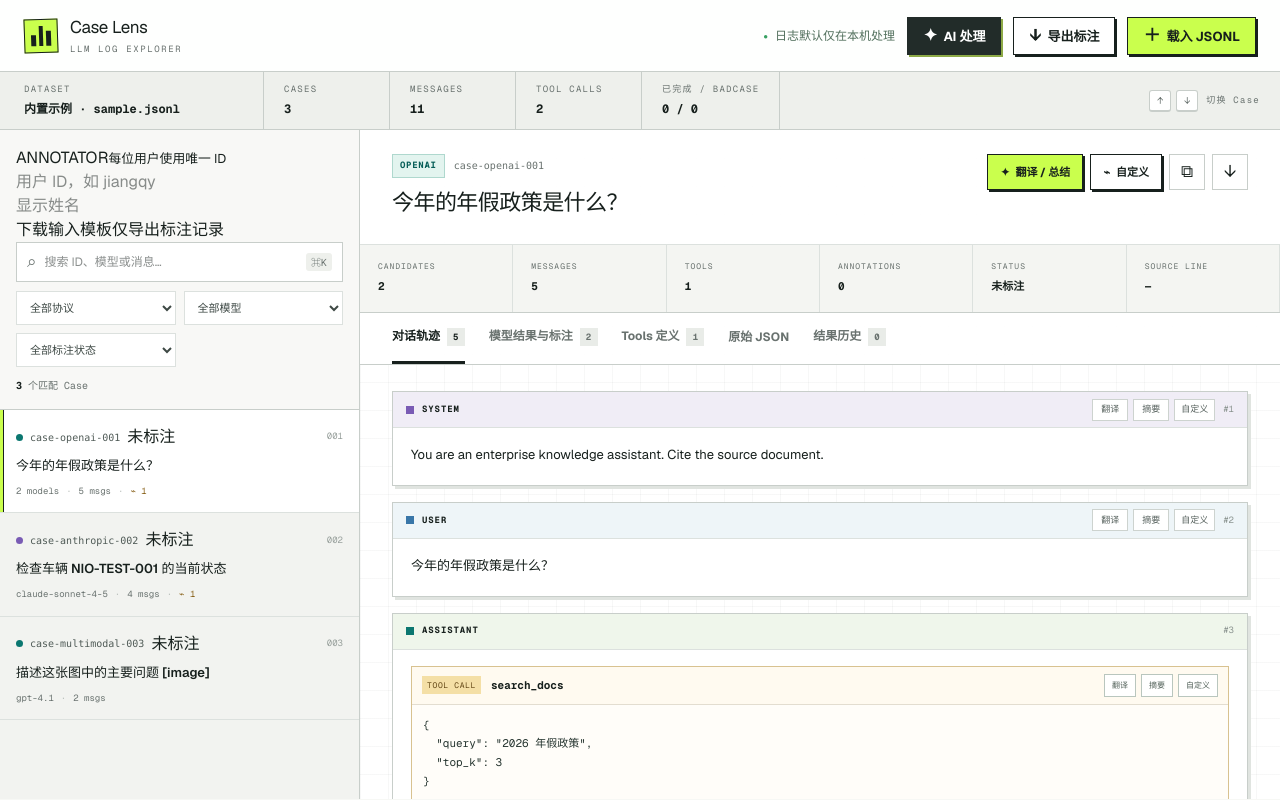
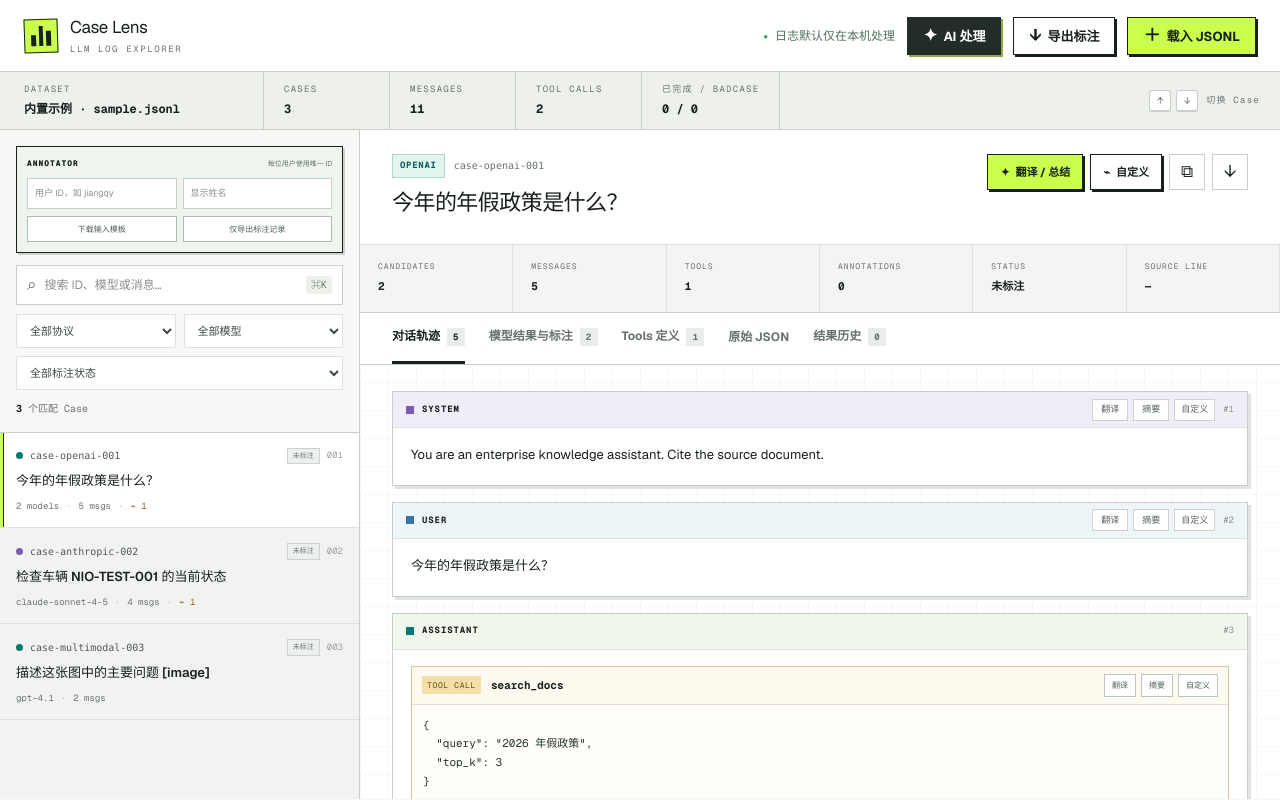
Before and after one commit to QingyangJiang/llm-log-case-viewer, a Next.js app: page / in a window 1280 px wide. Built offline with nearby package versions, Linux system fonts and the light colour scheme.

Commit message:
Style model comparison annotation workspace

```diff
--- a/app/globals.css
+++ b/app/globals.css
@@ -58,6 +58,16 @@ kbd { display: inline-flex; min-width: 22px; height: 22px; align-items: center;
 .workspace { height: calc(100vh - 131px); display: grid; grid-template-columns: 360px minmax(0,1fr); }
 .sidebar { min-width: 0; border-right: 1px solid var(--line-strong); background: #f2f3f0; display: flex; flex-direction: column; overflow: hidden; }
 .sidebar-tools { padding: 16px; border-bottom: 1px solid var(--line-strong); background: #f8f8f6; }
+.annotator-panel { margin-bottom: 12px; padding: 10px; border: 1px solid var(--ink); background: #eef5ee; box-shadow: 2px 2px 0 #cbd5cd; }
+.annotator-panel > div:first-child { display: flex; align-items: baseline; justify-content: space-between; gap: 8px; }
+.annotator-panel > div:first-child span { font-family: var(--font-geist-mono), monospace; font-size: 8px; font-weight: 750; letter-spacing: .12em; }
+.annotator-panel > div:first-child small { color: var(--muted); font-size: 7px; }
+.annotator-fields { margin-top: 8px; display: grid; grid-template-columns: 1fr 1fr; gap: 6px; }
+.annotator-fields input { width: 100%; min-width: 0; height: 31px; padding: 0 7px; border: 1px solid var(--line-strong); background: white; outline: 0; font-size: 9px; }
+.annotator-fields input:focus { border-color: var(--ink); }
+.annotator-actions { margin-top: 7px; display: flex; gap: 6px; }
+.annotator-actions button { flex: 1; min-height: 26px; padding: 0 6px; border: 1px solid #adb9b1; background: white; cursor: pointer; color: #4d5c54; font-size: 8px; }
+.annotator-actions button:hover { border-color: var(--ink); background: var(--accent); }
 .search-box { height: 40px; padding: 0 10px; border: 1px solid var(--line-strong); background: white; display: flex; align-items: center; gap: 8px; }
 .search-box:focus-within { border-color: var(--ink); box-shadow: 0 0 0 1px var(--ink); }
 .search-box input { border: 0; outline: 0; min-width: 0; flex: 1; background: transparent; font-size: 12px; }
@@ -65,6 +75,7 @@ kbd { display: inline-flex; min-width: 22px; height: 22px; align-items: center;
 .search-box kbd { height: 18px; min-width: 26px; border-width: 0; background: #eef0ec; }
 .filters { display: grid; grid-template-columns: 1fr 1fr; gap: 8px; margin-top: 9px; }
 .filters select { width: 100%; height: 34px; padding: 0 26px 0 9px; border: 1px solid var(--line); background: white; color: #3e4945; font-size: 11px; }
+.filters .annotation-filter { grid-column: 1 / -1; }
 .result-count { margin-top: 11px; color: var(--muted); font-size: 10px; font-family: var(--font-geist-mono), monospace; }
 .result-count strong { color: var(--ink); }
 .case-list { flex: 1; overflow: auto; scrollbar-color: #bcc3be transparent; scrollbar-width: thin; }
@@ -77,6 +88,12 @@ kbd { display: inline-flex; min-width: 22px; height: 22px; align-items: center;
 .protocol-dot { width: 7px; height: 7px; border-radius: 50%; flex: 0 0 auto; background: #7c8883; }
 .protocol-dot.openai { background: var(--teal); }.protocol-dot.anthropic { background: var(--purple); }
 .row-index { margin-left: auto; color: #98a09c; font-family: var(--font-geist-mono), monospace; font-size: 9px; }
+.annotation-status { margin-left: auto; padding: 2px 5px; border: 1px solid #cbd2ce; background: #eef0ed; color: #6e7773; font-family: var(--font-geist-mono), monospace; font-size: 7px; white-space: nowrap; }
+.annotation-status.draft { border-color: #d8b46e; background: #fff4dc; color: #83591c; }
+.annotation-status.submitted { border-color: #8dbba0; background: #e4f5e9; color: #296244; }
+.badcase-badge { padding: 2px 4px; background: #a53e37; color: white; font-family: var(--font-geist-mono), monospace; font-size: 7px; font-weight: 750; }
+.case-row-top .annotation-status + .row-index,.case-row-top .badcase-badge + .row-index { margin-left: 0; }
+.case-row.badcase { box-shadow: inset -3px 0 0 #b64b43; }
 .case-row p { margin: 8px 0 9px; font-size: 13px; line-height: 1.45; font-weight: 590; display: -webkit-box; -webkit-line-clamp: 2; -webkit-box-orient: vertical; overflow: hidden; }
 .case-row-meta { display: flex; align-items: center; gap: 7px; color: var(--muted); font-family: var(--font-geist-mono), monospace; font-size: 9px; }
 .case-row-meta span + span::before { content: "·"; margin-right: 7px; color: #b2b8b4; }
@@ -108,6 +125,32 @@ kbd { display: inline-flex; min-width: 22px; height: 22px; align-items: center;
 .tabs button span { display: inline-flex; min-width: 18px; height: 18px; align-items: center; justify-content: center; margin-left: 4px; background: #e9ece8; font-family: var(--font-geist-mono), monospace; font-size: 9px; }
 .tab-content { padding: 26px 32px 72px; }
 .conversation { max-width: 940px; margin: 0 auto; display: flex; flex-direction: column; gap: 16px; }
+.candidate-workspace { max-width: 1320px; margin: 0 auto; }
+.candidate-workspace-head { min-height: 70px; padding: 13px 15px; display: flex; align-items: center; justify-content: space-between; gap: 18px; border: 1px solid var(--ink); background: #222c29; color: white; box-shadow: 3px 3px 0 var(--accent); }
+.candidate-workspace-head span { color: var(--accent); font-family: var(--font-geist-mono), monospace; font-size: 7px; letter-spacing: .15em; }
+.candidate-workspace-head h3 { margin: 4px 0 0; font-size: 16px; }
+.candidate-workspace-head p { margin: 0; color: #c4cdc8; font-size: 9px; }.candidate-workspace-head strong { color: white; }
+.candidate-grid { margin-top: 15px; display: grid; grid-template-columns: repeat(auto-fit,minmax(min(100%,420px),1fr)); align-items: start; gap: 16px; }
+.candidate-card { min-width: 0; border: 1px solid var(--ink); background: white; box-shadow: 4px 4px 0 #dfe3df; }
+.candidate-card.submitted { box-shadow: 4px 4px 0 #94c2a6; }.candidate-card.badcase { border-color: #a53e37; box-shadow: 4px 4px 0 #d9a09b; }
+.candidate-card > header { min-height: 60px; padding: 11px 13px; display: flex; align-items: center; justify-content: space-between; gap: 12px; border-bottom: 1px solid var(--ink); background: #f3f5f2; }
+.candidate-card > header span { color: var(--muted); font-size: 8px; }.candidate-card > header h3 { margin: 4px 0 0; font-family: var(--font-geist-mono), monospace; font-size: 12px; }
+.candidate-badges { display: flex; align-items: center; gap: 5px; }.candidate-badges span { padding: 3px 5px; border: 1px solid #c8cfcb; background: white; white-space: nowrap; font-family: var(--font-geist-mono), monospace; font-size: 7px !important; }.candidate-badges .submitted { border-color: #75a88a; background: #e4f5e9; color: #296244; }.candidate-badges .draft { border-color: #d8b46e; background: #fff4dc; color: #83591c; }
+.candidate-output { min-height: 260px; border-bottom: 1px solid var(--ink); }
+.candidate-reasoning,.candidate-metadata { border-bottom: 1px solid var(--line); background: #f7f5fb; }.candidate-reasoning summary,.candidate-metadata summary { padding: 10px 12px; cursor: pointer; color: #695783; font-family: var(--font-geist-mono), monospace; font-size: 8px; font-weight: 700; }.candidate-reasoning pre { max-height: 260px; margin: 0; padding: 12px; overflow: auto; border-top: 1px solid #e2dcea; color: #4f4858; font-size: 10px; line-height: 1.65; white-space: pre-wrap; overflow-wrap: anywhere; }
+.candidate-empty { margin: 0; padding: 10px 12px; border-bottom: 1px solid var(--line); color: #979f9b; font-size: 9px; font-style: italic; }
+.candidate-response > span { display: block; padding: 9px 12px 0; color: #39705a; font-family: var(--font-geist-mono), monospace; font-size: 7px; font-weight: 750; letter-spacing: .12em; }
+.candidate-response pre { max-height: 420px; margin: 0; padding: 10px 12px 15px; overflow: auto; font-family: var(--font-geist-sans), sans-serif; font-size: 12px; line-height: 1.75; white-space: pre-wrap; overflow-wrap: anywhere; }
+.candidate-metadata { border-top: 1px solid var(--line); border-bottom: 0; background: #f4f6f4; }
+.annotation-form { padding: 14px; background: #fafbf9; }
+.score-grid { display: grid; grid-template-columns: 1fr 1fr; gap: 10px; }
+.score-grid fieldset { min-width: 0; margin: 0; padding: 9px; border: 1px solid var(--line-strong); background: white; }.score-grid legend { padding: 0 4px; font-size: 9px; font-weight: 700; }.score-grid legend small { display: block; margin-top: 2px; color: var(--muted); font-size: 7px; font-weight: 400; }.score-grid fieldset > div { margin-top: 6px; display: grid; grid-template-columns: repeat(5,1fr); gap: 4px; }.score-grid button { height: 27px; padding: 0; border: 1px solid #cbd2ce; background: white; cursor: pointer; font-family: var(--font-geist-mono), monospace; font-size: 9px; }.score-grid button:hover { border-color: var(--ink); }.score-grid button.active { border-color: var(--ink); background: var(--accent); color: var(--accent-ink); font-weight: 750; }
+.badcase-switch { margin-top: 12px; padding: 9px 10px; display: flex; align-items: center; gap: 8px; border: 1px solid #d5a29e; background: #fff2f0; color: #873832; font-size: 10px; font-weight: 700; }.badcase-switch input { accent-color: #a53e37; }
+.badcase-tags { margin-top: 7px; display: flex; flex-wrap: wrap; gap: 5px; }.badcase-tags button { min-height: 25px; padding: 0 7px; border: 1px solid #d8aaa6; background: white; cursor: pointer; color: #7f4b47; font-size: 8px; }.badcase-tags button.active { border-color: #8e322c; background: #a53e37; color: white; }
+.annotation-note { display: block; margin-top: 11px; }.annotation-note > span { display: block; margin-bottom: 5px; color: #53605b; font-size: 9px; font-weight: 650; }.annotation-note textarea { width: 100%; padding: 9px; resize: vertical; border: 1px solid var(--line-strong); background: white; outline: 0; font-size: 10px; line-height: 1.55; }.annotation-note textarea:focus { border-color: var(--ink); }
+.annotation-error { margin: 8px 0 0; color: #a13f38; font-size: 9px; }
+.annotation-actions { margin-top: 10px; display: flex; justify-content: flex-end; gap: 7px; }.annotation-actions button { min-height: 32px; padding: 0 10px; border: 1px solid var(--ink); background: white; cursor: pointer; font-size: 9px; font-weight: 650; }.annotation-actions button.submit { background: var(--accent); box-shadow: 2px 2px 0 var(--ink); }.annotation-actions button:disabled { opacity: .42; cursor: not-allowed; }
+.annotation-history { margin-top: 18px; border: 1px solid var(--line-strong); background: white; }.annotation-history > summary { padding: 12px 14px; cursor: pointer; font-size: 10px; font-weight: 700; }.annotation-history > div { border-top: 1px solid var(--line); }.annotation-history article { padding: 10px 12px; display: grid; grid-template-columns: auto auto auto auto 1fr; align-items: center; gap: 8px; border-bottom: 1px solid var(--line); }.annotation-history article > span { padding: 2px 5px; background: #fff4dc; color: #83591c; font-size: 7px; }.annotation-history article > span.submitted { background: #e4f5e9; color: #296244; }.annotation-history article strong { font-size: 9px; }.annotation-history article code { color: var(--muted); font-size: 8px; }.annotation-history article b { color: #a53e37; font-size: 7px; }.annotation-history article small { text-align: right; color: var(--muted); font-size: 7px; }.annotation-history article p { grid-column: 1 / -1; margin: 0; color: #59635f; font-size: 9px; }
 .message-card { border: 1px solid var(--line-strong); background: white; box-shadow: 3px 3px 0 #e0e4e0; }
 .message-head { height: 36px; padding: 0 13px; display: flex; align-items: center; justify-content: space-between; border-bottom: 1px solid var(--line); background: #f5f6f3; }
 .role-wrap { display: flex; align-items: center; gap: 8px; }
@@ -273,7 +316,7 @@ kbd { display: inline-flex; min-width: 22px; height: 22px; align-items: center;
 .ai-drawer-result-note button { height: 29px; margin-top: 9px; padding: 0 9px; border: 1px solid var(--ink); background: white; cursor: pointer; font-size: 8px; }
 
 @media (max-width: 900px) {
-  .workspace { grid-template-columns: 300px minmax(0,1fr); }.case-facts { grid-template-columns: repeat(3,1fr); }.case-facts > div { border-bottom: 1px solid var(--line); }.privacy-badge,.shortcut-hint { display: none !important; }.stat-strip > div:first-child { min-width: 200px; }.top-actions .ai-button { font-size: 0; width: 38px; padding: 0; }.top-actions .ai-button .icon { margin: 0; }
+  .workspace { grid-template-columns: 300px minmax(0,1fr); }.case-facts { grid-template-columns: repeat(3,1fr); }.case-facts > div { border-bottom: 1px solid var(--line); }.privacy-badge,.shortcut-hint { display: none !important; }.stat-strip > div:first-child { min-width: 200px; }.top-actions .ai-button { font-size: 0; width: 38px; padding: 0; }.top-actions .ai-button .icon { margin: 0; }.candidate-grid { grid-template-columns: 1fr; }.candidate-workspace-head { align-items: flex-start; flex-direction: column; }
 }
 
 @media (max-width: 680px) {
@@ -282,4 +325,6 @@ kbd { display: inline-flex; min-width: 22px; height: 22px; align-items: center;
 
 @media (max-width: 480px) { .context-config-grid { grid-template-columns: 1fr; }.context-budget { align-items: flex-start; flex-direction: column; }.context-budget strong { text-align: left; } }
 
+@media (max-width: 560px) { .annotator-fields,.score-grid { grid-template-columns: 1fr; }.annotation-history article { grid-template-columns: auto auto 1fr; }.annotation-history article small { grid-column: 1 / -1; text-align: left; }.top-actions > .button:not(.primary):not(.ai-button) { display: none; } }
+
 @media (prefers-reduced-motion: reduce) { * { scroll-behavior: auto !important; transition: none !important; }.ai-background-pulse { animation: none; } }
```
